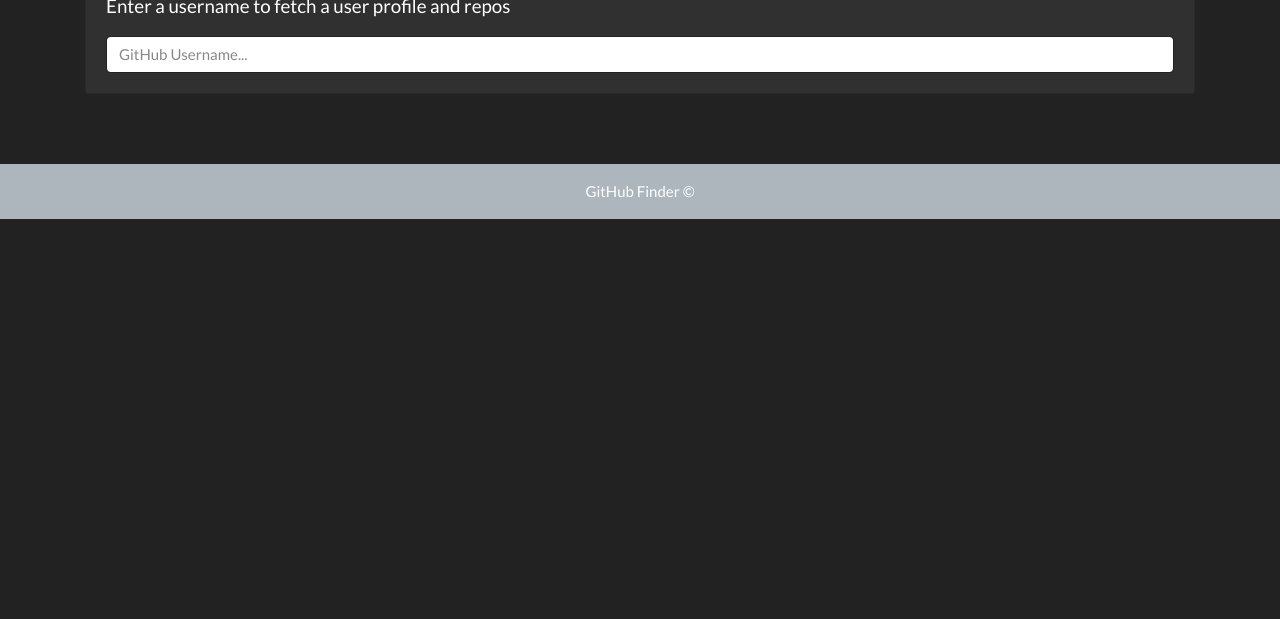
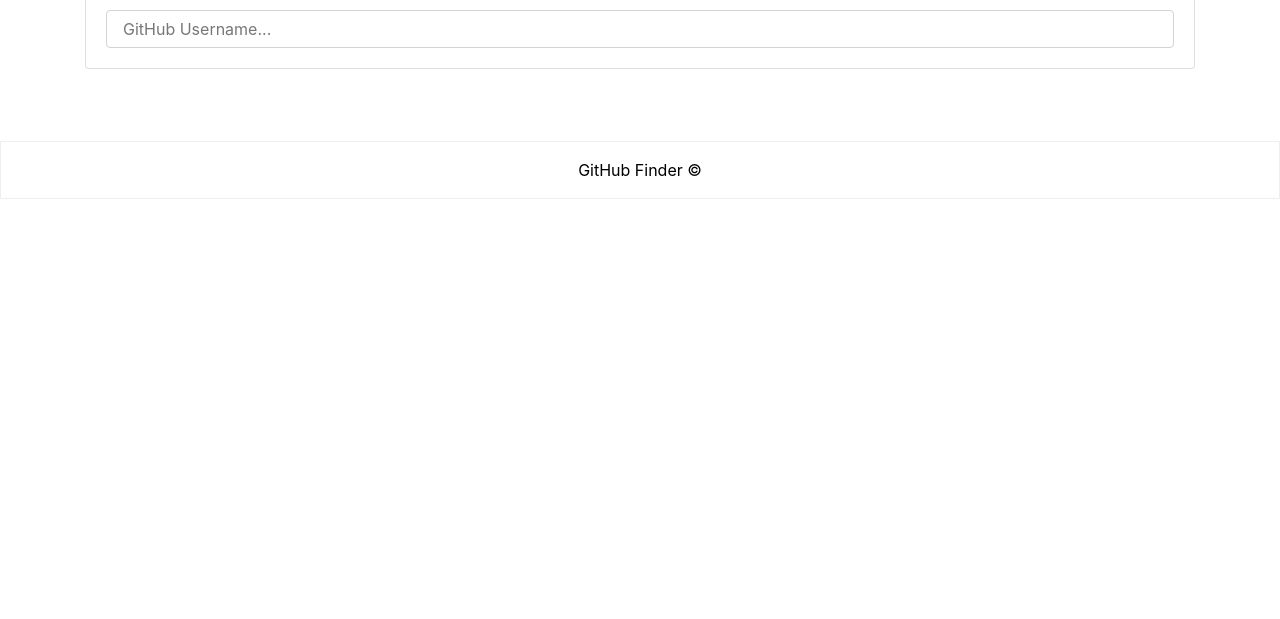
Before and after one commit to alakdam07/gitHubUserFinder, a plain HTML site: page index.html in a window 1280 px wide. Shown: the part 181-800 px from the top of the page. Drawn offline with nearby package versions, Linux system fonts and the light colour scheme; a web font is replaced by a local one.

Commit message:
change boot

```diff
--- a/index.html
+++ b/index.html
@@ -4,7 +4,7 @@
   <meta charset="UTF-8">
   <meta name="viewport" content="width=device-width, initial-scale=1.0">
   <meta http-equiv="X-UA-Compatible" content="ie=edge">
-  <link rel="stylesheet" href="https://bootswatch.com/4/darkly/bootstrap.min.css">
+  <link rel="stylesheet" href="https://bootswatch.com/4/journal/bootstrap.min.css">
   <title>GitHub Finder</title>
 </head>
 <body>
```
